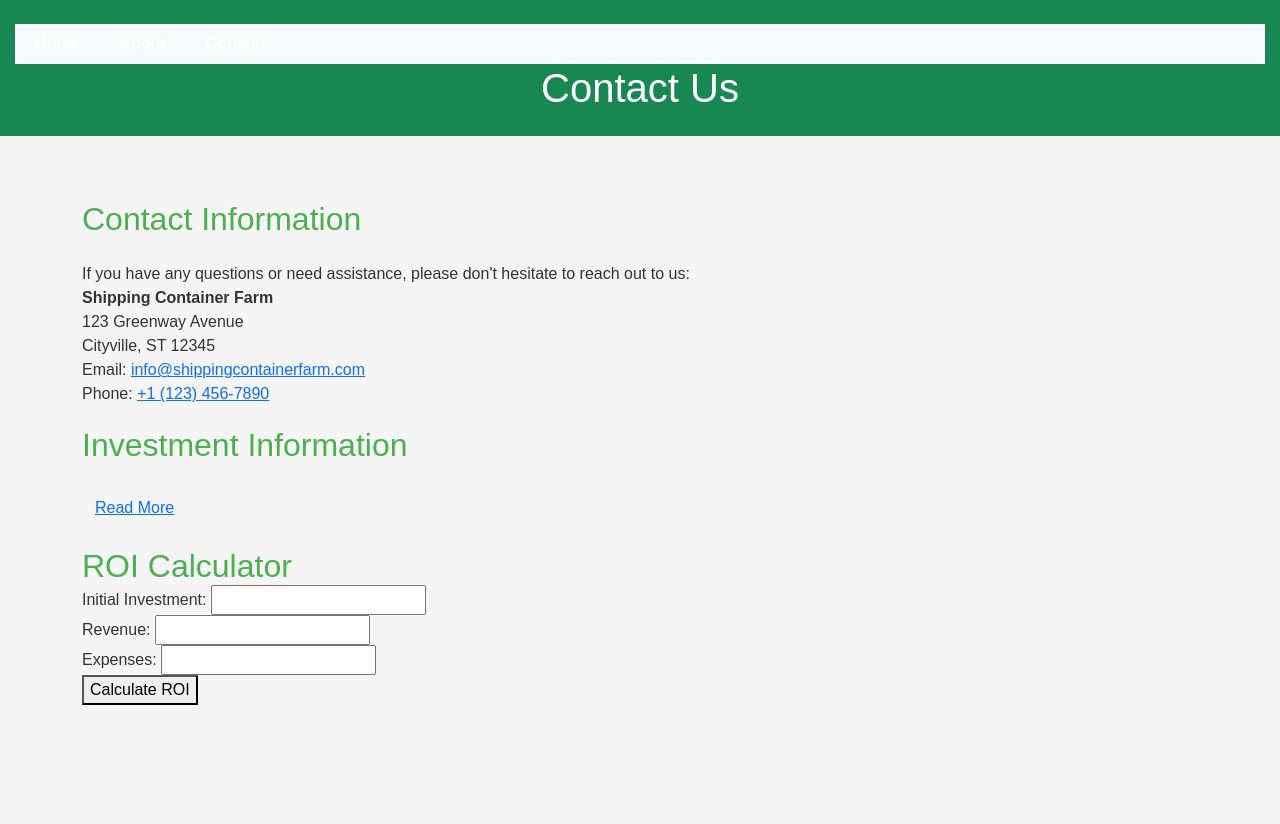
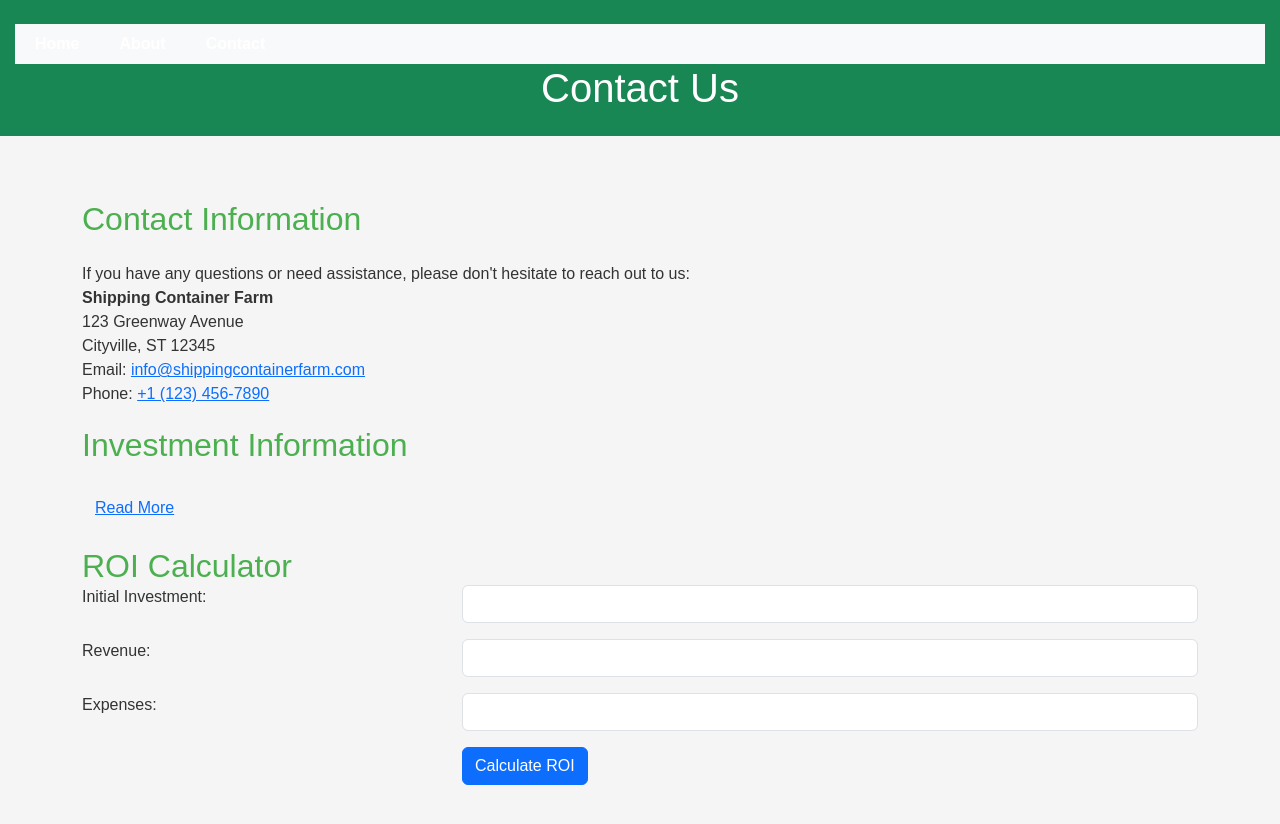
Before and after one commit to RM-0311/HTMLAssignment1-23WF-CS300, a plain HTML site: page page3.html in a window 1280 px wide. Before the commit the page ends 800 px from the top, so only its background shows below. Drawn offline with nearby package versions, Linux system fonts and the light colour scheme.

Commit message:
Layout fixes

```diff
--- a/page3.html
+++ b/page3.html
@@ -50,30 +50,78 @@
         <button id="toggle-investment" class="btn btn-link">Read More</button>
         <div id="investment-details">
           <p>
-              Interested in investing in Shipping Container Farm? Here are some important details you need to know.
+            Interested in investing in Shipping Container Farm? Here are some
+            important details you need to know.
           </p>
-          <br/>
+          <br />
           <p>
-              We offer various investment options tailored to your preferences, including equity and partnership opportunities. Investing in our sustainable farming venture not only supports local agriculture but also offers potential long-term financial benefits.
+            We offer various investment options tailored to your preferences,
+            including equity and partnership opportunities. Investing in our
+            sustainable farming venture not only supports local agriculture but
+            also offers potential long-term financial benefits.
           </p>
-          <br/>
+          <br />
           <p>
-              To learn more about investment opportunities and get detailed financial information, please <a href="#">Contact Us</a>.
+            To learn more about investment opportunities and get detailed
+            financial information, please <a href="#">Contact Us</a>.
           </p>
         </div>
+        <!-- Add the ROI Calculator here -->
         <section>
           <h2>ROI Calculator</h2>
           <form id="roi-form">
-          <label for="initial-investment">Initial Investment:</label>
-          <input type="number" id="initial-investment" required>
-          <br>
-          <label for="revenue">Revenue:</label>
-          <input type="number" id="revenue" required>
-          <br>
-          <label for="expenses">Expenses:</label>
-          <input type="number" id="expenses" required>
-          <br>
-          <button type="button" id="calculate-button">Calculate ROI</button>
+            <div class="row mb-3">
+              <div class="col-md-4">
+                <label for="initial-investment" class="form-label"
+                  >Initial Investment:</label
+                >
+              </div>
+              <div class="col-md-8">
+                <input
+                  type="number"
+                  id="initial-investment"
+                  class="form-control"
+                  required
+                />
+              </div>
+            </div>
+            <div class="row mb-3">
+              <div class="col-md-4">
+                <label for="revenue" class="form-label">Revenue:</label>
+              </div>
+              <div class="col-md-8">
+                <input
+                  type="number"
+                  id="revenue"
+                  class="form-control"
+                  required
+                />
+              </div>
+            </div>
+            <div class="row mb-3">
+              <div class="col-md-4">
+                <label for="expenses" class="form-label">Expenses:</label>
+              </div>
+              <div class="col-md-8">
+                <input
+                  type="number"
+                  id="expenses"
+                  class="form-control"
+                  required
+                />
+              </div>
+            </div>
+            <div class="row">
+              <div class="col-md-8 offset-md-4">
+                <button
+                  type="button"
+                  id="calculate-button"
+                  class="btn btn-primary"
+                >
+                  Calculate ROI
+                </button>
+              </div>
+            </div>
           </form>
           <div id="roi-result"></div>
         </section>
```
Lines whose indentation alone changed are shown as unchanged.
